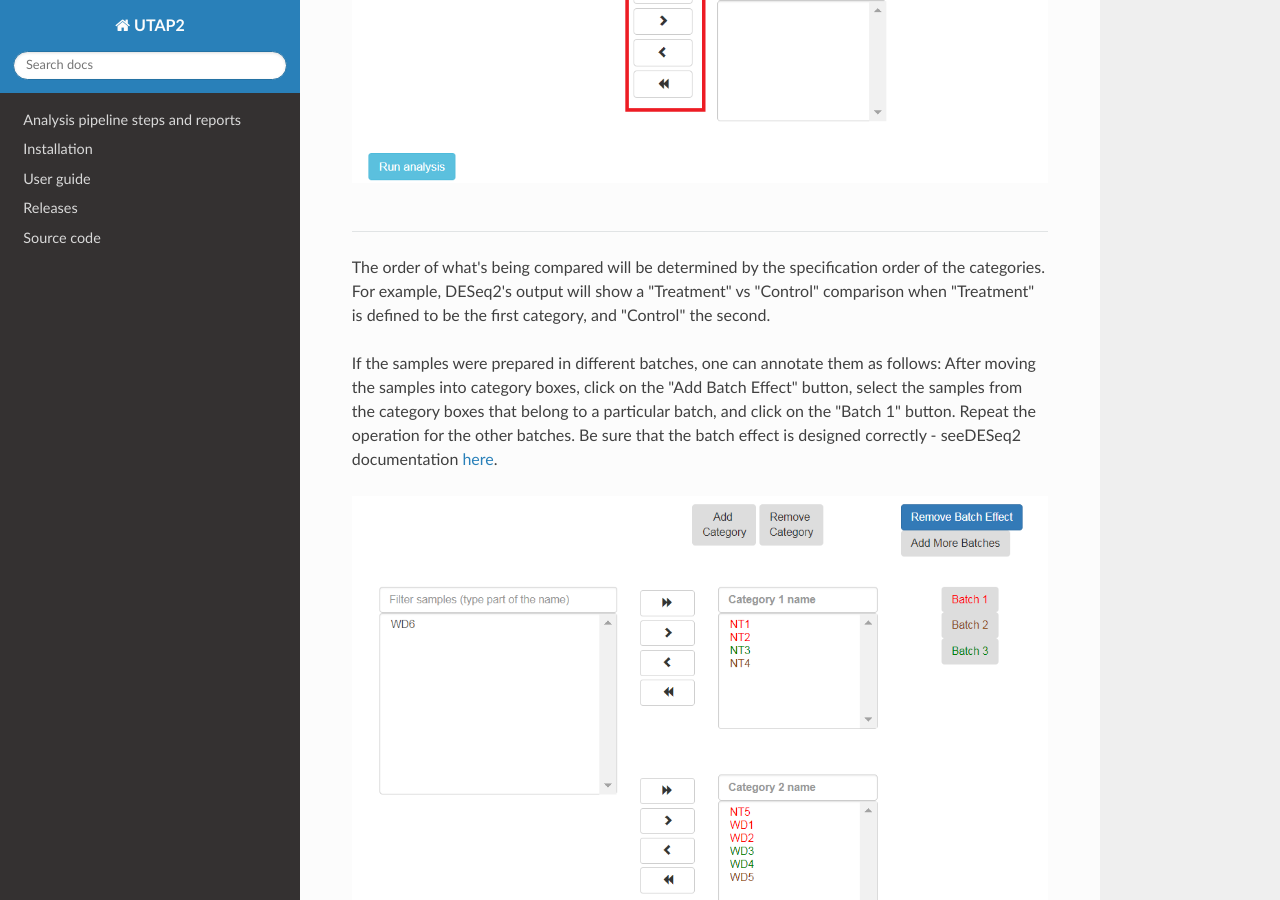
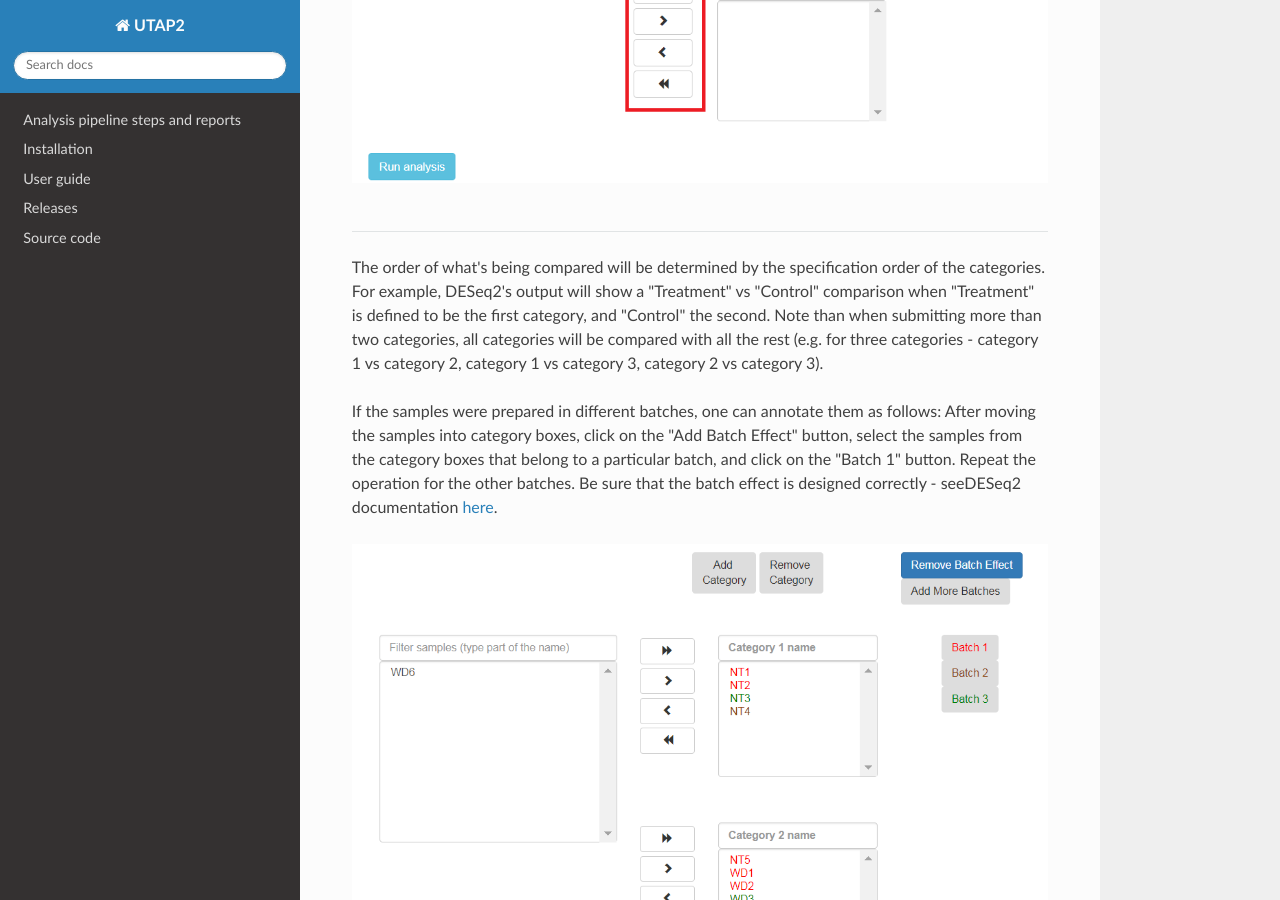
Before and after one commit to utap2/utap2, a Sphinx documentation site: the page built from docs/rst/run-rna-mars-seq.rst, in a window 1280 px wide and 900 px high, scrolled down 2962 px. Built offline with Sphinx 7.4.7 and the Read the Docs theme 3.1.0, drawn with Linux system fonts in a browser that asks for light colours; pages that are not in the unit, such as notebooks, are missing from menus; some of the changed text lies outside the part shown.

Commit message:
Update run-rna-mars-seq.rst

```diff
--- a/docs/rst/run-rna-mars-seq.rst
+++ b/docs/rst/run-rna-mars-seq.rst
@@ -43,6 +43,7 @@ Choose the samples by first selecting them, and then using the arrows to move th
 ------------
 
 The order of what's being compared will be determined by the specification order of the categories. For example, DESeq2's output will show a "Treatment" vs "Control" comparison when "Treatment" is defined to be the first category, and "Control" the second.
+Note than when submitting more than two categories, all categories will be compared with all the rest (e.g. for three categories - category 1 vs category 2, category 1 vs category 3, category 2 vs category 3).
 
 If the samples were prepared in different batches, one can annotate them as follows: After moving the samples into category boxes, click on the "Add Batch Effect" button, select the samples from the category boxes that belong to a particular batch, and click on the "Batch 1" button. Repeat the operation for the other batches. Be sure that the batch effect is designed correctly - seeDESeq2 documentation `here  <https://bioconductor.org/packages/3.7/bioc/vignettes/DESeq2/inst/doc/DESeq2.html#model-matrix-not-full-rank>`_.
 
```
Also changed, not shown: other parts of docs/rst/run-rna-mars-seq.rst (+1 -1 lines).
